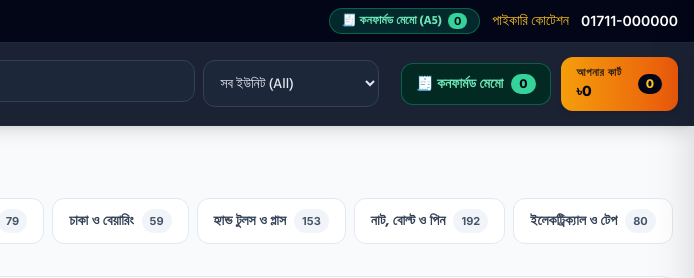
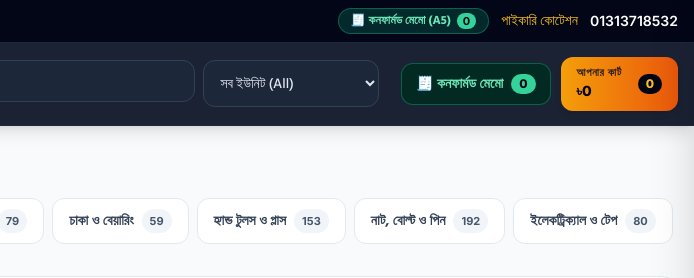
Before and after one commit to MdAmmarHossain/new-city-hardware-store, a plain HTML site: page index.html in a window 1280 px wide. Shown: the top 278 px of the page, 586-1280 px from the left. Drawn offline with nearby package versions, Linux system fonts and the light colour scheme.

Commit message:
Update index.html

```diff
--- a/index.html
+++ b/index.html
@@ -84,8 +84,8 @@
         <button onclick="openBulkModal()" class="text-amber-400 hover:text-amber-300 font-medium hidden sm:flex items-center gap-1 transition cursor-pointer">
           <span>পাইকারি কোটেশন</span>
         </button>
-        <a href="tel:+8801711000000" class="flex items-center gap-1.5 text-white hover:text-amber-400 font-semibold transition">
-          <span class="font-mono">01711-000000</span>
+        <a href="tel:+8801313718532" class="flex items-center gap-1.5 text-white hover:text-amber-400 font-semibold transition">
+          <span class="font-mono">01313718532</span>
         </a>
       </div>
     </div>
@@ -328,7 +328,7 @@
                 <h2 class="text-xl font-extrabold tracking-tight text-slate-900 leading-none">New City Hardware</h2>
                 <p class="text-xs font-bold text-slate-700 mt-0.5">নিউ সিটি হার্ডওয়্যার</p>
                 <p class="text-[11px] text-slate-600">পাইকারি ও খুচরা বিক্রয় কেন্দ্র • বগুড়া সদর, বগুড়া</p>
-                <p class="text-[11px] font-mono text-slate-700">মোবাইল: 01711-000000</p>
+                <p class="text-[11px] font-mono text-slate-700">মোবাইল: 01313718532</p>
               </div>
               <div class="text-right text-xs">
                 <div class="border border-slate-900 px-2.5 py-1 rounded bg-slate-50">
```
